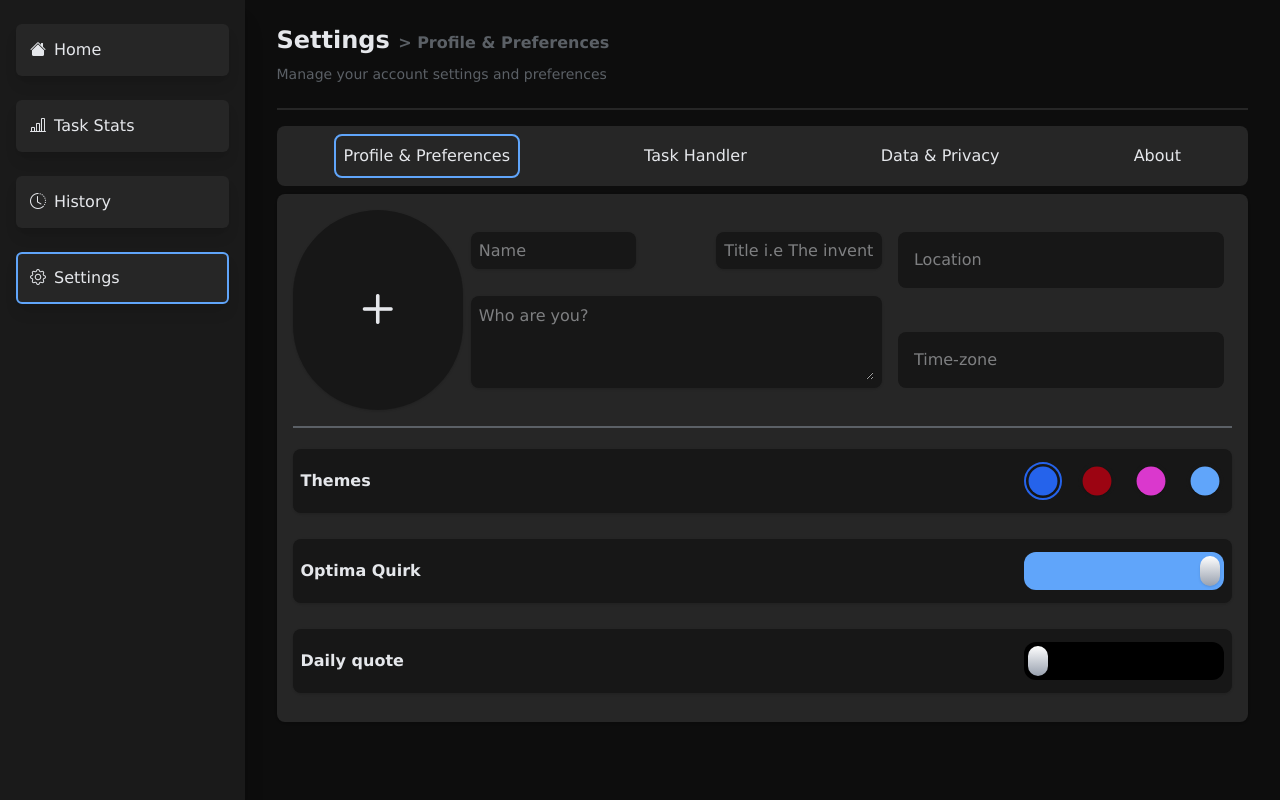
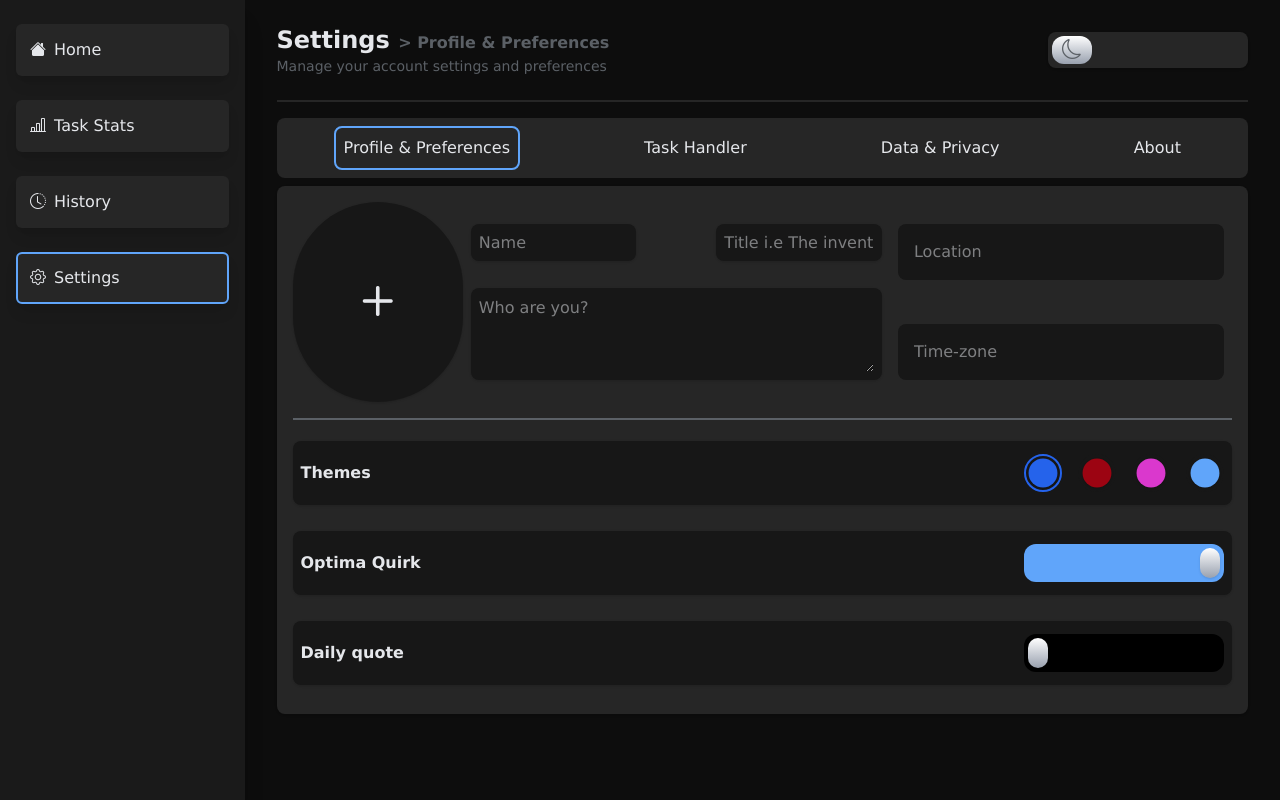
Before and after one commit to theinternetfae/Optima-V.2, a React (Vite) app: page /settings/profile in a window 1280 px wide. Built offline with nearby package versions, Linux system fonts and the light colour scheme.

Commit message:
Light and Dark mode toggle

```diff
--- a/src/Settings.jsx
+++ b/src/Settings.jsx
@@ -4,6 +4,8 @@ import { Link, useLocation, Outlet } from "react-router-dom";
 function Settings() {
 
     const location = useLocation();
+
+    const [larkMode, setLarkMode] = useState(false)
 
     function checking() {
         if(location.pathname === '/settings/profile') {
@@ -20,9 +22,23 @@ function Settings() {
     return (
         <div className="settings-main-cont">
 
-            <h1 className="settings-header">Settings <span className="checking">{`${checking()}`}</span></h1>
+            <div className="settings-info-box">
 
-            <p className="settings-subheader">Manage your account settings and preferences</p>
+                <div className="settings-info">
+
+                    <h1 className="settings-header">Settings <span className="checking">{`${checking()}`}</span></h1>
+
+                    <p className="settings-subheader">Manage your account settings and preferences</p>
+
+                </div>
+
+                <div className={`light-dark ${larkMode && 'bg-bluelight'}`} onClick={() => setLarkMode(prev => !prev)}>
+                    <div className={`light-dark-ball transition ease duration-600 ${larkMode && 'translate-x-38'}`}>
+                        <i className={`${larkMode ? "bi bi-sun text-yellow" : "bi bi-moon text-grey"} `}></i>
+                    </div>
+                </div>
+
+            </div>
 
             <div className="settings-body">
 
--- a/src/index.css
+++ b/src/index.css
@@ -556,6 +556,11 @@ input[type="number"]::-webkit-outer-spin-button {
     .settings-main-cont {
         @apply h-full flex flex-col gap-2;
 
+        & .settings-info-box {
+            @apply flex justify-between;
+
+            .settings-info {
+
                 & .settings-header {
                     @apply text-2xl font-bold;
 
@@ -565,7 +570,24 @@ input[type="number"]::-webkit-outer-spin-button {
                 }
 
                 & .settings-subheader {
-            @apply text-sm text-grey
+                    @apply text-sm text-grey;
+                }
+
+            }
+
+
+            .light-dark {
+                @apply w-[200px] my-2 rounded-lg bg-commongrey shadow flex items-center cursor-pointer transition ease-in-out duration-400;
+
+                .light-dark-ball {
+                    @apply w-[20%] h-[80%] rounded-xl mx-1 bg-gradient-to-b from-white to-gray-400 flex items-center justify-center;
+
+                    .bi {
+                        @apply text-red text-xl transition ease-in-out duration-400;
+                    }
+                }
+            }
+
         }
 
         & .settings-body {
@@ -691,7 +713,7 @@ input[type="number"]::-webkit-outer-spin-button {
                     }
 
                     .quote-toggle {
-                        @apply w-[200px] h-[80%] rounded-xl shadow-inset-dark bg-black flex items-center cursor-pointer;
+                        @apply w-[200px] h-[80%] rounded-xl shadow-inset-dark bg-black flex items-center cursor-pointer transition ease-in-out duration-400;
 
                         .quote-ball {
                             @apply h-[80%] w-[10%] ml-1 rounded-xl bg-gradient-to-b from-white to-gray-400 shadow;
```
Lines whose indentation alone changed are shown as unchanged.
